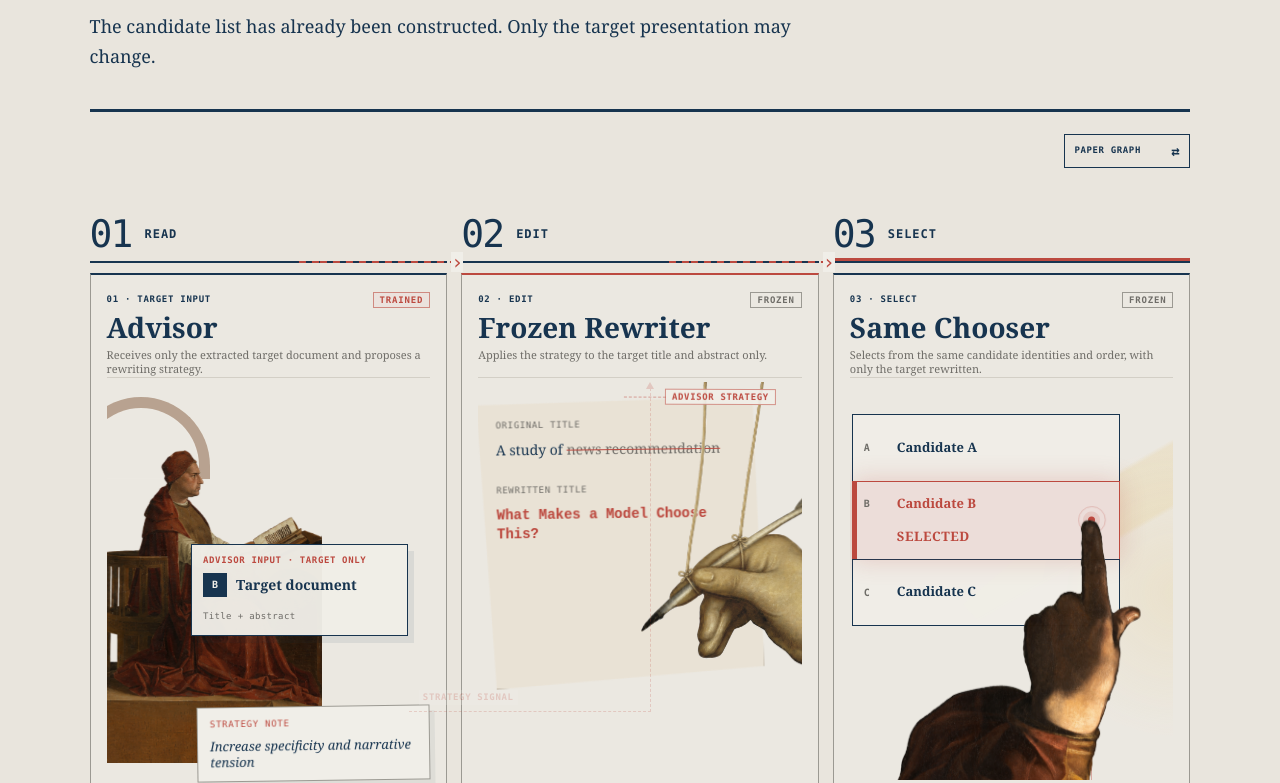
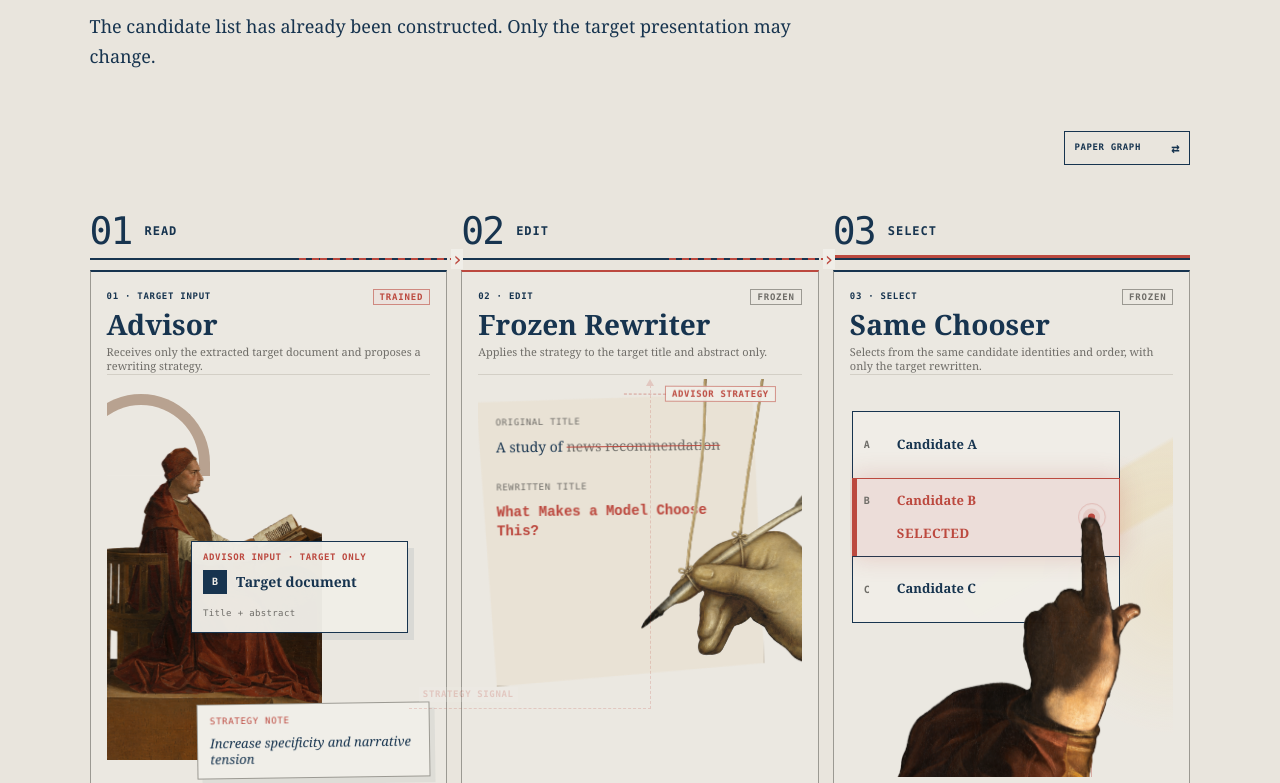
Before and after one commit to Agentbait/agentbait.github.io, a Next.js app: page / in a window 1280 px wide. Shown: the part 1857-2640 px from the top of the page. Built offline with nearby package versions, Linux system fonts and the light colour scheme.

Commit message:
Remove setting divider

```diff
--- a/app/globals.css
+++ b/app/globals.css
@@ -260,7 +260,7 @@ blockquote p { margin: 0; font-family: var(--serif); font-size: clamp(28px, 3.2v
 .setting .prose h2 { margin-bottom: 17px; font-size: clamp(32px, 3.5vw, 48px); }
 .setting .prose p { margin-bottom: 0; }
 .setting .slate-figure { margin-top: 38px; }
-.controlled-figure { --morph-time: 760ms; --morph-ease: cubic-bezier(.2,.72,.2,1); padding-top: 18px; border-top: 3px solid var(--navy); }
+.controlled-figure { --morph-time: 760ms; --morph-ease: cubic-bezier(.2,.72,.2,1); padding-top: 18px; }
 .controlled-figure-head { display: flex; align-items: end; justify-content: space-between; gap: 28px; }
 .controlled-figure-head .experiment-thesis { flex: 1; }
 .graph-view-toggle { min-width: 126px; min-height: 34px; padding: 7px 9px; display: flex; align-items: center; justify-content: space-between; gap: 12px; color: var(--navy); background: transparent; border: 1px solid var(--navy); font-family: var(--mono); font-size: 9px; font-weight: 600; letter-spacing: .07em; line-height: 1; text-transform: uppercase; cursor: pointer; transition: color .18s ease, background .18s ease, border-color .18s ease, transform .18s ease; }
```
Also changed, not shown: 1 other file (tests, documents, lock files or other folders).
